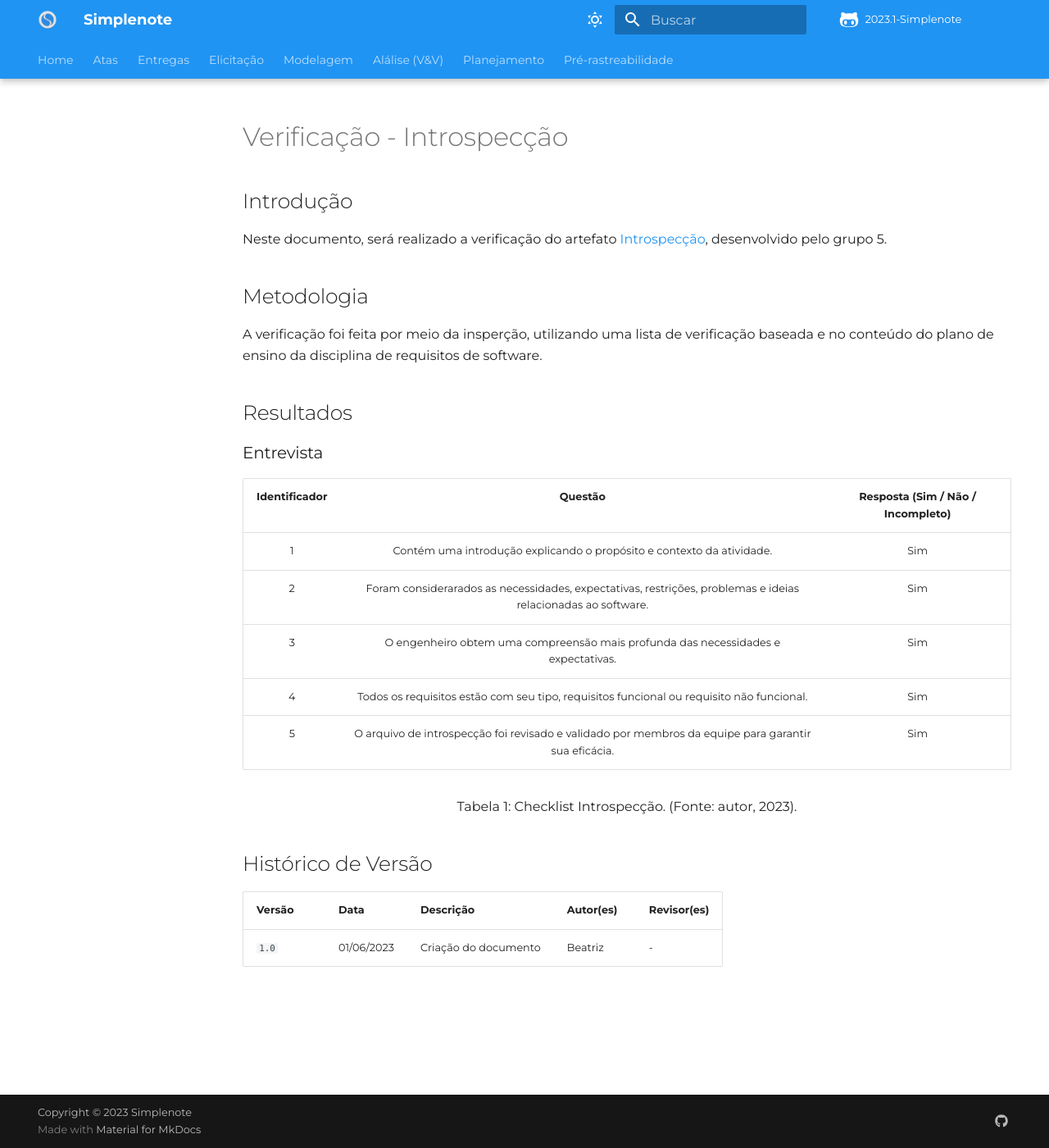
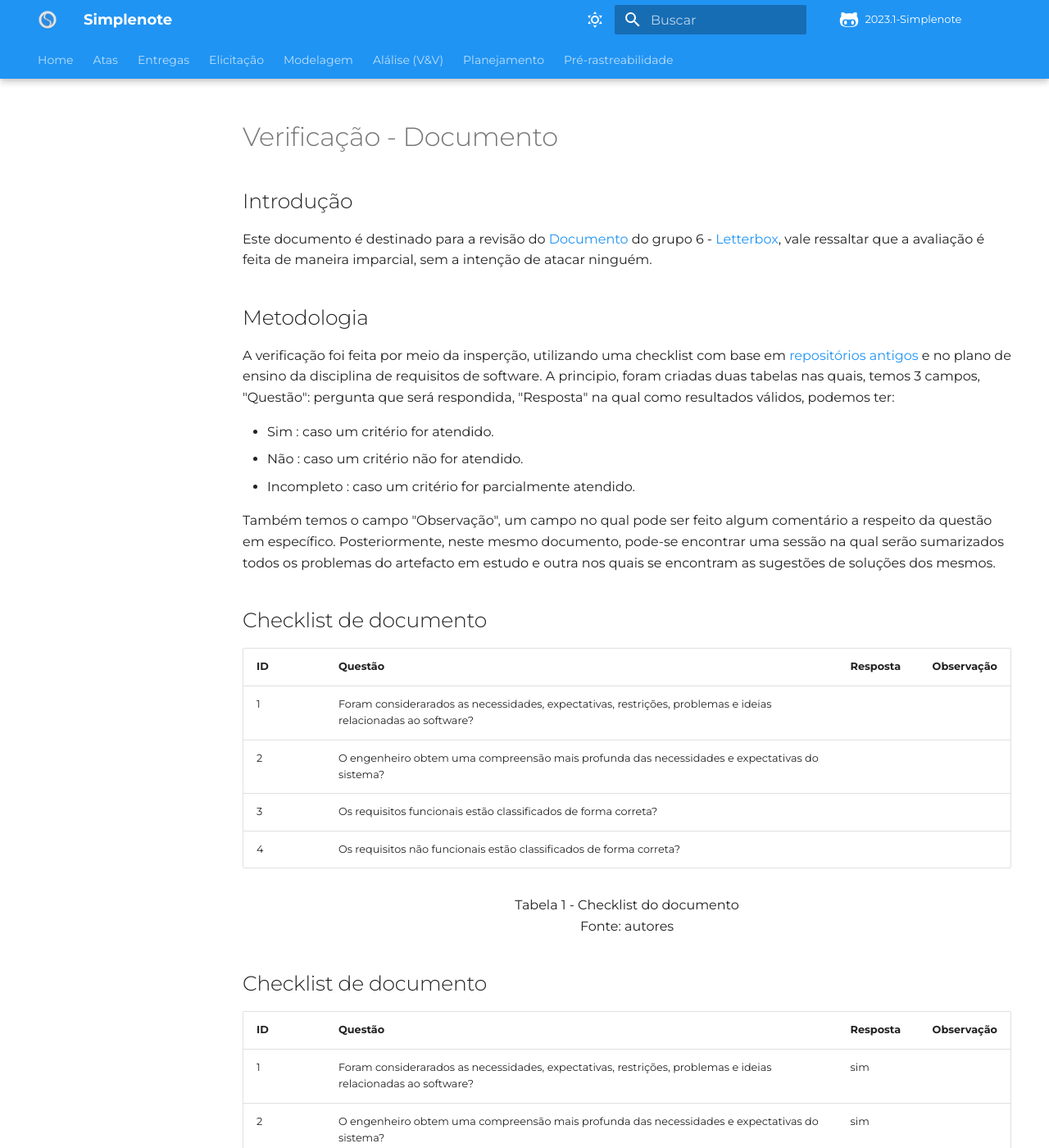
Before and after one commit to Requisitos-de-Software/2023.1-Simplenote, an MkDocs documentation site: the page built from docs/analise/elicitacao/instrospecção.md, in a window 1280 px wide and 1400 px high. Shown: the whole window at 82% size. Built offline with MkDocs 1.6.1 and Material for MkDocs 9.7.7, drawn with Linux system fonts in a browser that asks for light colours; some web fonts are replaced; comment, search, counter and statistics services are not loaded; some of the changed text lies outside the part shown.

Commit message:
Update instrospecção.md

```diff
--- a/docs/analise/elicitacao/instrospecção.md
+++ b/docs/analise/elicitacao/instrospecção.md
@@ -1,33 +1,51 @@
-# Verificação - Introspecção
+# Verificação - Documento
 
 ## Introdução
+Este documento é destinado para a revisão do [Documento](https://requisitos-de-software.github.io/2023.1-Letterboxd/Elicita%C3%A7%C3%A3o/introspeccao/) do grupo 6 - [Letterbox](https://github.com/Requisitos-de-Software/2023.1-Letterboxd), vale ressaltar que a avaliação é feita de maneira imparcial, sem a intenção de atacar ninguém.
 
-Neste documento, será realizado a verificação do artefato [Introspecção](https://requisitos-de-software.github.io/2023.1-Letterboxd/Elicita%C3%A7%C3%A3o/introspeccao/), desenvolvido pelo grupo 5.
 ## Metodologia
 
-A verificação foi feita por meio da insperção, utilizando uma lista de verificação baseada e no conteúdo do plano de ensino da disciplina de requisitos de software.
+A verificação foi feita por meio da insperção, utilizando uma checklist com base em [repositórios antigos](https://github.com/Requisitos-de-Software) e no plano de ensino da disciplina de requisitos de software. A principio, foram criadas duas tabelas nas quais, temos 3 campos, "Questão": pergunta que será respondida, "Resposta" na qual como resultados válidos, podemos ter:
 
-## Resultados
+- Sim : caso um critério for atendido.
+- Não : caso um critério não for atendido.
+- Incompleto : caso um critério for parcialmente atendido.
 
-### Entrevista
+Também temos o campo "Observação", um campo no qual pode ser feito algum comentário a respeito da questão em específico. Posteriormente, neste mesmo documento, pode-se encontrar uma sessão na qual serão sumarizados todos os problemas do artefacto em estudo e outra nos quais se encontram as sugestões de soluções dos mesmos.
 
-| Identificador |                                       Questão                                                                  | Resposta (Sim / Não / Incompleto) |
-| :-----------: | :------------------------------------------------------------------------------------------------------------: | :-------------------------------: |
-|       1       |   Contém uma introdução explicando o propósito e contexto da atividade.                                        |                Sim                |
-|       2       |   Foram considerarados as necessidades, expectativas, restrições, problemas e ideias relacionadas ao software. |                Sim                |
-|       3       |   O engenheiro obtem uma compreensão mais profunda das necessidades e expectativas.                            |                Sim                |
-|       4       |   Todos os requisitos estão com seu tipo, requisitos funcional ou requisito não funcional.                     |                Sim                |
-|       5       |   O arquivo de introspecção foi revisado e validado por membros da equipe para garantir sua eficácia.          |                Sim                |
+## Checklist de documento
+|ID|Questão|Resposta|Observação|
+|-|-------|--------|----------|
+|1| Foram considerarados as necessidades, expectativas, restrições, problemas e ideias relacionadas ao software?     |     |          |
+|2| O engenheiro obtem uma compreensão mais profunda das necessidades e expectativas do sistema?                     |     |          |
+|3| Os requisitos funcionais estão classificados de forma correta?                                                   |     |          |
+|4| Os requisitos não funcionais estão classificados de forma correta?                                               |     |          |
 
 
-<div style="text-align: center">
-<p>
-Tabela 1: Checklist Introspecção. (Fonte: autor, 2023).
-</p>
-</div>
+<p align="center"> Tabela 1 - Checklist do documento <br> Fonte: autores </p>
+
+## Checklist de documento
+|ID|Questão|Resposta|Observação|
+|-|-------|--------|----------|
+|1| Foram considerarados as necessidades, expectativas, restrições, problemas e ideias relacionadas ao software?     |  sim   |          |
+|2| O engenheiro obtem uma compreensão mais profunda das necessidades e expectativas do sistema?                     |  sim   |          |
+|3| Os requisitos funcionais estão classificados de forma correta?                                                   |  sim   |          |
+|4| Os requisitos não funcionais estão classificados de forma correta?                                               |  sim   |          |
+
+<p align="center"> Tabela 2: Checklist preechido <br> Fonte: autores </p>
+
+## Observações e Problemas encontrados
+
+### ID1
+
+## Sugestões
+
+## Bibliografia
+> [1] SERRANO, Maurício; SERRANO, Milene; Requisitos - Aula 07. Disponível em: [Aprender3](https://aprender3.unb.br/pluginfile.php/2523073/mod_resource/content/2/Requisitos%20-%20Aula%2007.pdf). Acesso em: 09 de junho de 2023.
+
 
 ## Histórico de Versão
 
-| Versão | Data       | Descrição            | Autor(es)   | Revisor(es) |
-| ------ | ---------- | -------------------- | ----------- | ----------- |
-| `1.0`  | 01/06/2023 | Criação do documento | Beatriz | -           |
+| Versão | Data          | Descrição                          | Autor(es)     |  Revisor(es)       |
+| ------ | ------------- | ---------------------------------- | ------------- | ------------------ |
+| `1.0`  | 08/06/2023    | Criação do documento.              |  Beatriz      | Leonardo |
```
